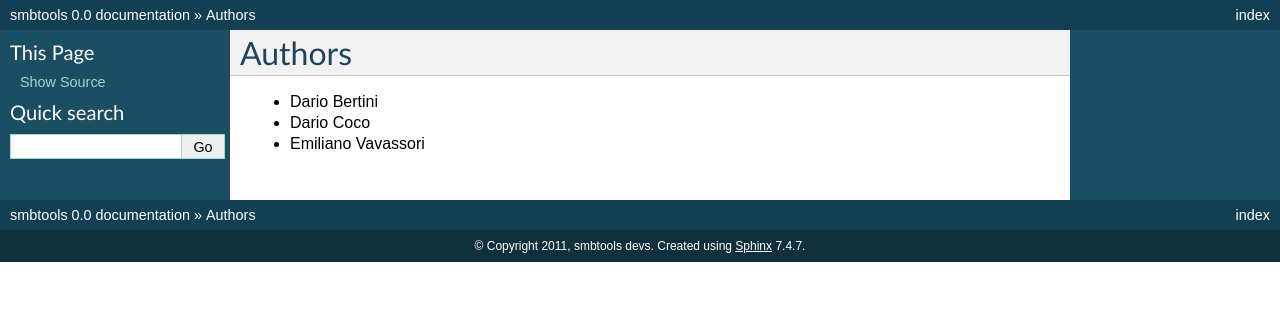
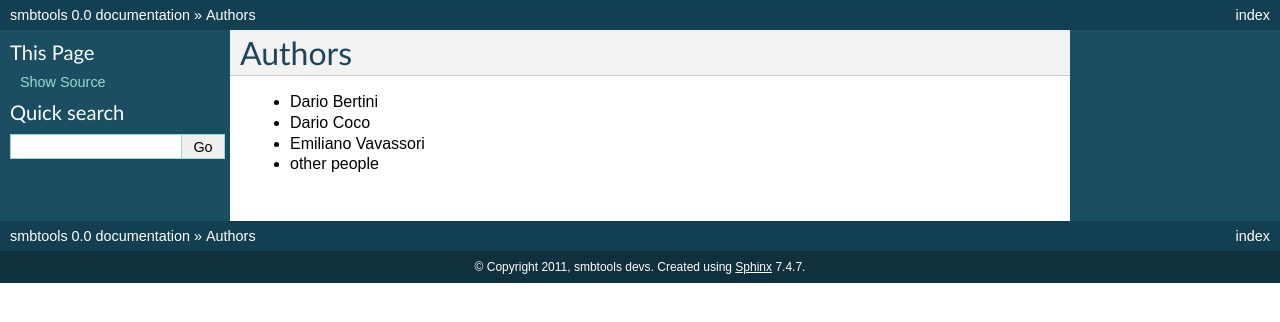
Before and after one commit to pdctools/pdctools, a Sphinx documentation site: the page built from docs/people.rst, in a window 1280 px wide. Shown: the top 322 px of the page. Built offline with Sphinx 7.4.7, drawn with Linux system fonts in a browser that asks for light colours.

Commit message:
Dummy change to test the readthedocs commit hook

```diff
--- a/docs/people.rst
+++ b/docs/people.rst
@@ -4,3 +4,4 @@ Authors
 - Dario Bertini
 - Dario Coco
 - Emiliano Vavassori
+- other people
```
